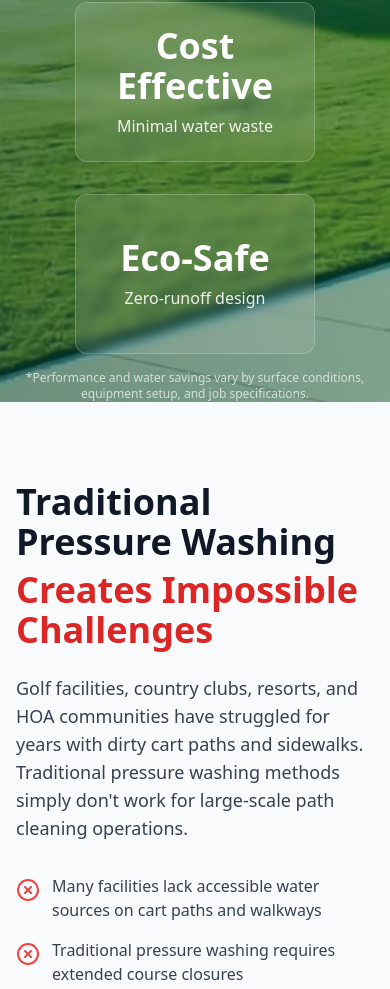
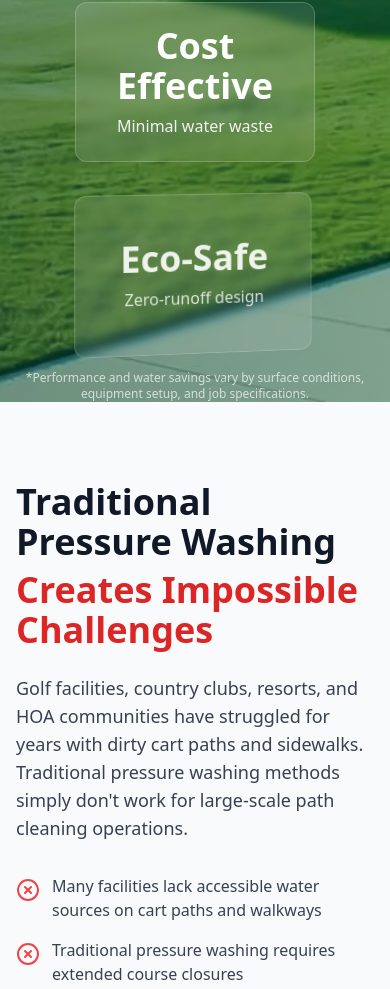
Before and after one commit to Pink-Mahi/cart_path, a React (Vite) app: page / in a window 390 px wide. Shown: the part 891-1880 px from the top of the page. Built offline with nearby package versions, Linux system fonts and the light colour scheme; no server answers.

Commit message:
Refactor tiles to flip independently - each tile now cycles through its own messages in sequence creating true cascading effect

```diff
--- a/src/components/Hero.tsx
+++ b/src/components/Hero.tsx
@@ -1,35 +1,57 @@
 import { useState, useEffect } from 'react';
 
 export default function Hero() {
-  const [currentSet, setCurrentSet] = useState(0);
+  const [tileIndices, setTileIndices] = useState([0, 0, 0]);
+  const [flipTrigger, setFlipTrigger] = useState(0);
 
-  const messageSets = [
+  const tileMessages = [
     [
       { title: 'Faster', subtitle: 'Patent-pending technology' },
-      { title: 'Smarter', subtitle: 'Closed-loop water recovery' },
-      { title: 'Compliant', subtitle: 'Designed for regulations' }
+      { title: 'More Efficient', subtitle: 'Advanced cleaning system' },
+      { title: 'Faster Cleaning', subtitle: 'Innovative technology' },
+      { title: 'Faster Service', subtitle: 'Patent-pending technology' }
     ],
     [
-      { title: 'More Efficient', subtitle: 'Advanced cleaning system' },
+      { title: 'Smarter', subtitle: 'Closed-loop water recovery' },
       { title: 'Cost Effective', subtitle: 'Minimal water waste' },
-      { title: 'Eco-Safe', subtitle: 'Zero-runoff design' }
+      { title: 'Lower Costs', subtitle: 'Water-recovery system' },
+      { title: 'Better Value', subtitle: 'Efficient water recovery' }
     ],
     [
-      { title: 'Faster Cleaning', subtitle: 'Innovative technology' },
-      { title: 'Lower Costs', subtitle: 'Water-recovery system' },
-      { title: 'Eco-Friendly', subtitle: 'Prevents runoff' }
-    ],
-    [
-      { title: 'Faster Service', subtitle: 'Patent-pending technology' },
-      { title: 'Better Value', subtitle: 'Efficient water recovery' },
+      { title: 'Compliant', subtitle: 'Designed for regulations' },
+      { title: 'Eco-Safe', subtitle: 'Zero-runoff design' },
+      { title: 'Eco-Friendly', subtitle: 'Prevents runoff' },
       { title: 'Eco-Responsible', subtitle: 'Closed-loop system' }
     ]
   ];
 
   useEffect(() => {
     const interval = setInterval(() => {
-      setCurrentSet((prev) => (prev + 1) % 4);
-    }, 5000); // Rotate every 5 seconds
+      setTileIndices(prev => {
+        const newIndices = [...prev];
+        // Cycle through each tile's messages independently
+        newIndices[0] = (newIndices[0] + 1) % 4;
+
+        setTimeout(() => {
+          setTileIndices(p => {
+            const n = [...p];
+            n[1] = (n[1] + 1) % 4;
+            return n;
+          });
+        }, 350);
+
+        setTimeout(() => {
+          setTileIndices(p => {
+            const n = [...p];
+            n[2] = (n[2] + 1) % 4;
+            return n;
+          });
+        }, 700);
+
+        return newIndices;
+      });
+      setFlipTrigger(prev => prev + 1);
+    }, 5000);
 
     return () => clearInterval(interval);
   }, []);
@@ -119,13 +141,13 @@ export default function Hero() {
         </div>
 
         <div className="mt-16 grid grid-cols-1 md:grid-cols-3 gap-8 max-w-4xl mx-auto tile-container">
-          {messageSets[currentSet].map((message, index) => (
+          {tileMessages.map((messages, tileIndex) => (
             <div
-              key={`${currentSet}-${index}`}
-              className={`tile-wrapper bg-white/10 backdrop-blur-sm md:backdrop-blur-md p-4 md:p-6 rounded-xl border border-white/20 w-60 md:w-full mx-auto tile-enter tile-${index}`}
+              key={`tile-${tileIndex}-${tileIndices[tileIndex]}-${flipTrigger}`}
+              className={`tile-wrapper bg-white/10 backdrop-blur-sm md:backdrop-blur-md p-4 md:p-6 rounded-xl border border-white/20 w-60 md:w-full mx-auto tile-enter tile-${tileIndex}`}
             >
-              <div className="text-4xl font-bold text-white mb-2">{message.title}</div>
-              <div className="text-white/90">{message.subtitle}</div>
+              <div className="text-4xl font-bold text-white mb-2">{messages[tileIndices[tileIndex]].title}</div>
+              <div className="text-white/90">{messages[tileIndices[tileIndex]].subtitle}</div>
             </div>
           ))}
         </div>
```
